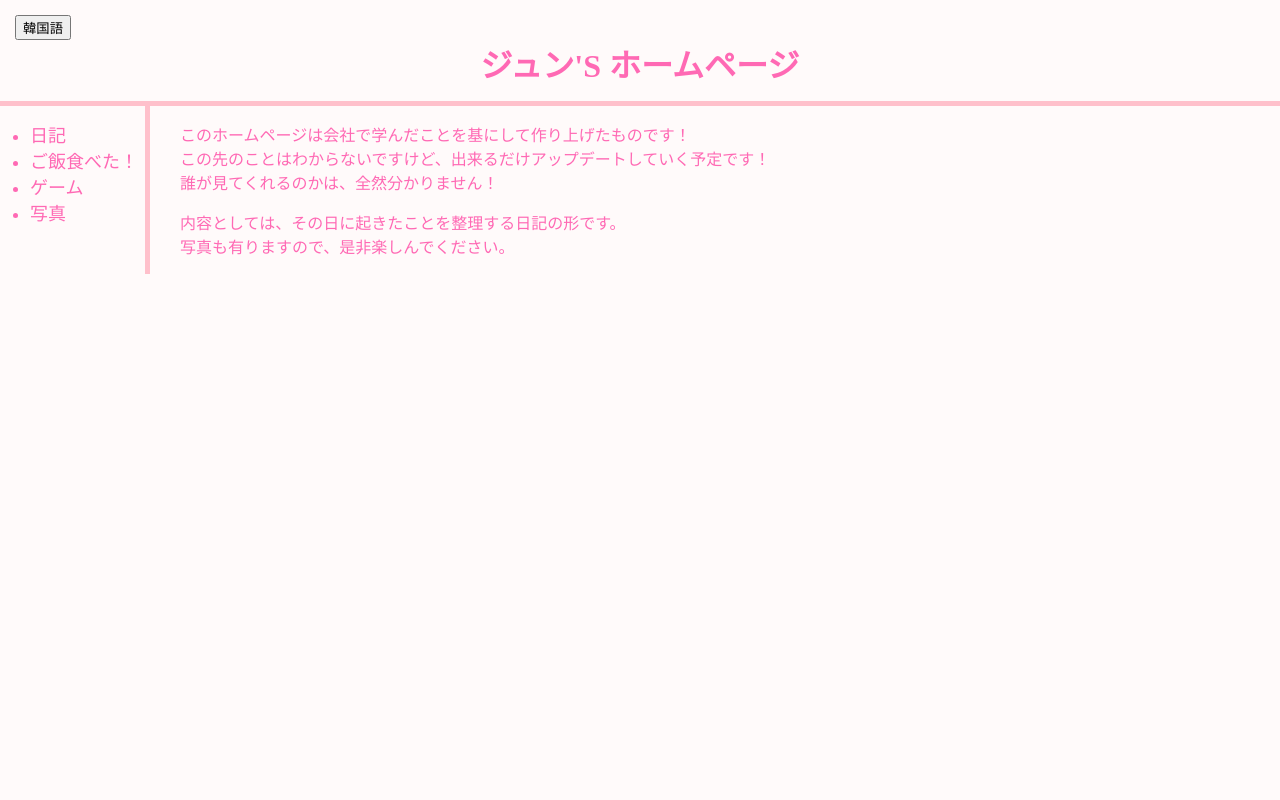
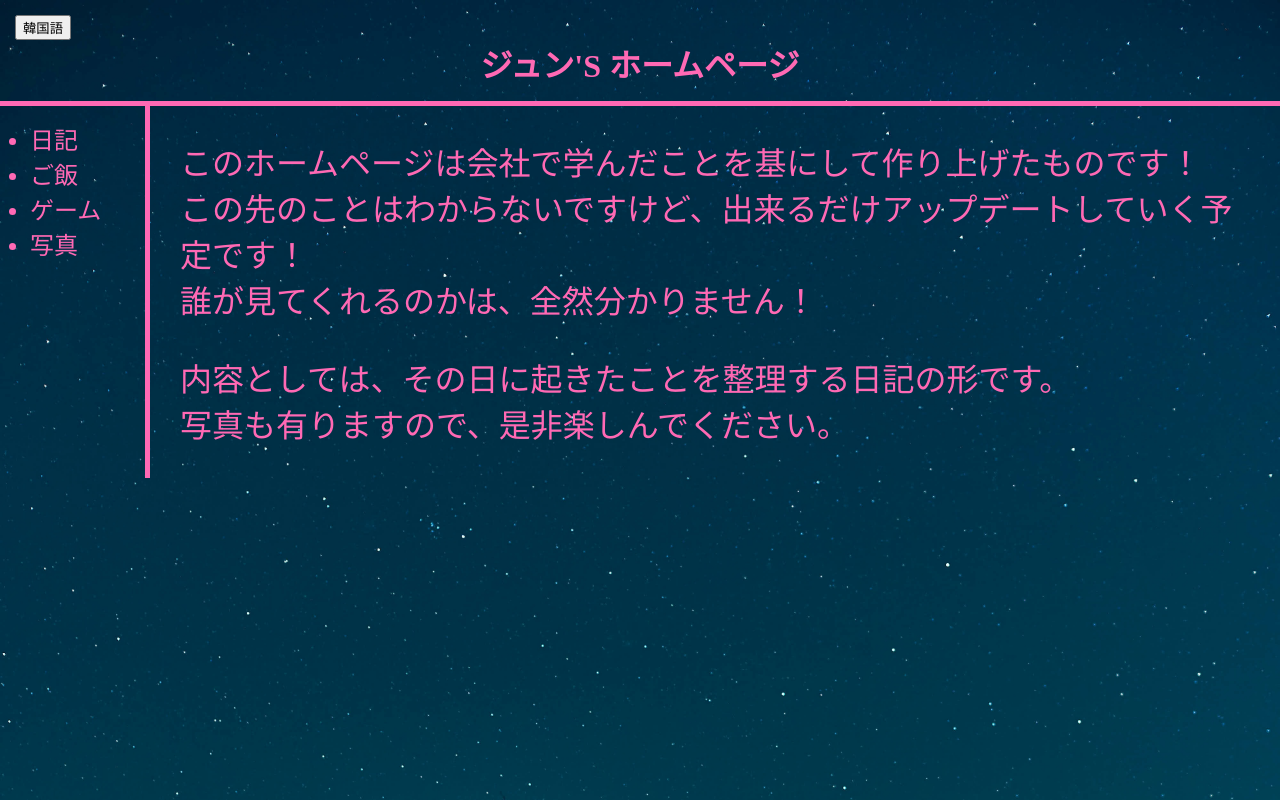
Before and after one commit to mangospin0122/web, a plain HTML site: page index.html in a window 1280 px wide. Drawn offline with Linux system fonts and the light colour scheme.

Commit message:
Add files via upload

```diff
--- a/index.html
+++ b/index.html
@@ -12,7 +12,7 @@
     <div id="grid">
       <ul id="ul_japan">
         <li><a href="kp1.html">日記</a></li>
-        <li><a href="kp2.html">ご飯食べた！</a></li>
+        <li><a href="kp2.html">ご飯</a></li>
         <li><a href="kp3.html">ゲーム</a></li>
         <li><a href="kp4.html">写真</a></li>
       </ul>
@@ -31,7 +31,7 @@
     <div id="grid_korea">
       <ul id="ul_korea">
         <li><a href="kp1.html">일기</a></li>
-        <li><a href="kp2.html">밥 먹었다!</a></li>
+        <li><a href="kp2.html">밥</a></li>
         <li><a href="kp3.html">게임</a></li>
         <li><a href="kp4.html">사진</a></li>
       </ul>
--- a/style.css
+++ b/style.css
@@ -1,10 +1,11 @@
 body{
   margin: 0px;
-  background-color: snow;
+  background-image: url("wolfgang-hasselmann-KfeSoQy3txI-unsplash.jpg");
+  background-size: 100%;
 }
 h1{
   text-align: center;
-  border-bottom: 5px solid pink;
+  border-bottom: 5px solid hotpink;
   padding: 15px;
   margin-bottom: 0px;
   margin-top: 0px;
@@ -19,17 +20,18 @@ h1{
 }
 #grid ul{
   color: hotpink;
-  border-right: 5px solid pink;
+  border-right: 5px solid hotpink;
   margin-top: 0px;
   margin-bottom: 0;
   padding-top: 15px;
   padding-left: 30px;
-  font-size: large;
+  font-size: x-large;
 }
 #grid #in_text_japan{
   margin-left: 30px;
   margin-right: 30px;
   color: hotpink;
+  font-size: xx-large;
 }
 
 #grid_korea{
@@ -38,17 +40,18 @@ h1{
 }
 #grid_korea ul{
   color: hotpink;
-  border-right: 5px solid pink;
+  border-right: 5px solid hotpink;
   margin-top: 0px;
   margin-bottom: 0;
   padding-top: 15px;
   padding-left: 30px;
-  font-size: large;
+  font-size: x-large;
 }
 #grid_korea #in_text_korea{
   margin-left: 30px;
   margin-right: 30px;
   color: hotpink;
+  font-size: xx-large;
 }
 a {
   color: hotpink;
```
Also changed, not shown: kp1.html (+2 -2 lines), kp2.html (+2 -2 lines), kp3.html (+2 -2 lines), kp4.html (+2 -2 lines), wolfgang-hasselmann-KfeSoQy3txI-unsplash.jpg (added).
